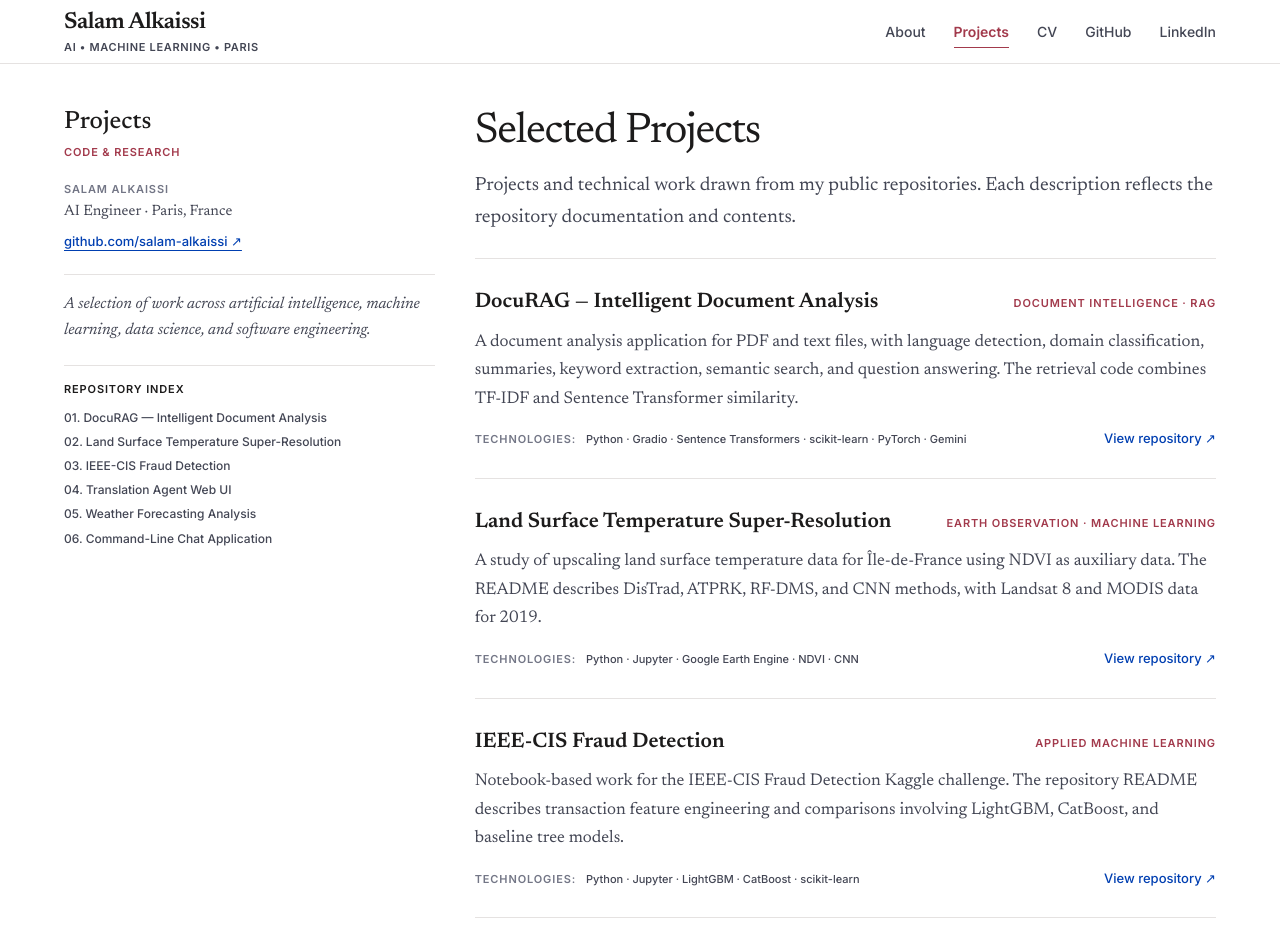
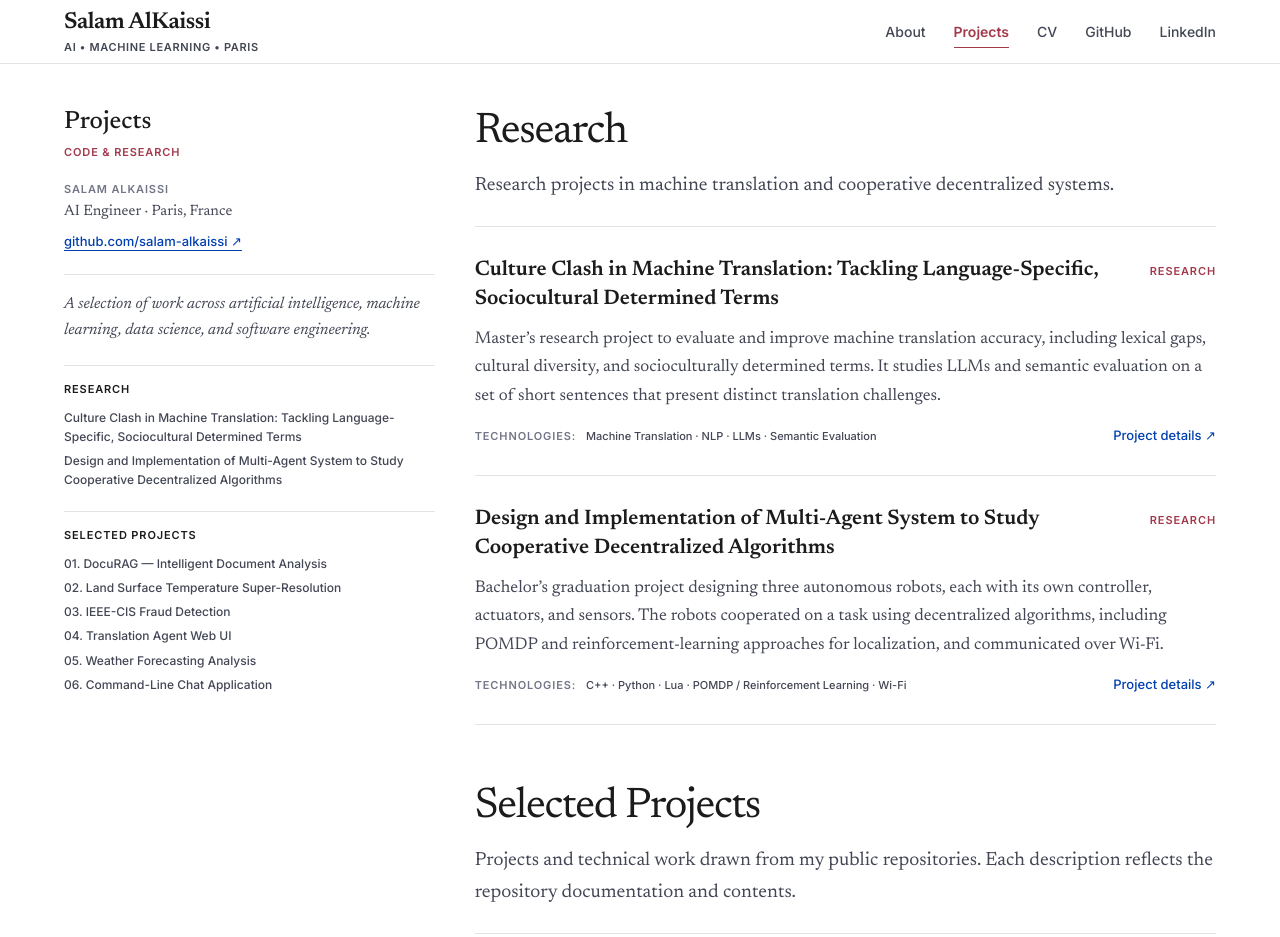
Before and after one commit to salam-alkaissi/salam-alkaissi.github.io, an Astro site: page /projects in a window 1280 px wide. Shown: the top 937 px of the page. Built offline with nearby package versions, Linux system fonts and the light colour scheme; Astro itself is replaced by a stand-in of ours.

Commit message:
Update profile name and add research projects

```diff
--- a/src/components/ProfileSidebar.astro
+++ b/src/components/ProfileSidebar.astro
@@ -1,10 +1,10 @@
 <aside class="profile-sidebar">
   <div class="profile-sticky">
     <div class="portrait-frame">
-      <img src="/images/profile.png" alt="Salam Alkaissi" width="3394" height="4525" />
+      <img src="/images/profile.png" alt="Salam AlKaissi" width="3394" height="4525" />
     </div>
     <div class="profile-identity">
-      <h1>Salam Alkaissi</h1>
+      <h1>Salam AlKaissi</h1>
       <p class="profile-title">AI Engineer | Machine Learning Engineer | Data Scientist</p>
       <p class="profile-specialties">Machine Learning · Deep Learning · Data Science</p>
       <p class="profile-location"><span aria-hidden="true">⌖</span> Paris, France</p>
--- /dev/null
+++ b/src/components/ResearchEntry.astro
@@ -0,0 +1,15 @@
+---
+import type { ResearchProject } from '../data/research';
+const { project } = Astro.props as { project: ResearchProject };
+---
+<article class="project-entry research-entry" id={project.id}>
+  <div class="project-heading">
+    <h3><a href={project.url} target="_blank" rel="noreferrer">{project.title}</a></h3>
+    <span class="meta-label project-category">Research</span>
+  </div>
+  <p class="project-description">{project.description}</p>
+  <div class="project-details">
+    <p class="tech-list"><span class="meta-label">TECHNOLOGIES:</span> {project.technologies.join(' · ')}</p>
+    <a class="source-link" href={project.url} target="_blank" rel="noreferrer">Project details <span aria-hidden="true">↗</span></a>
+  </div>
+</article>
--- a/src/components/SiteFooter.astro
+++ b/src/components/SiteFooter.astro
@@ -1,6 +1,6 @@
 <footer class="site-footer">
   <div class="footer-inner page-width">
     <p>SALAM ALKAISSI · AI ENGINEER · PARIS, FRANCE</p>
-    <p>© {new Date().getFullYear()} Salam Alkaissi</p>
+    <p>© {new Date().getFullYear()} Salam AlKaissi</p>
   </div>
 </footer>
--- a/src/components/SiteHeader.astro
+++ b/src/components/SiteHeader.astro
@@ -4,8 +4,8 @@ const { active } = Astro.props;
 ---
 <header class="site-header">
   <div class="header-inner page-width">
-    <a class="brand" href="/" aria-label="Salam Alkaissi, About Me">
-      <span class="brand-name">Salam Alkaissi</span>
+    <a class="brand" href="/" aria-label="Salam AlKaissi, About Me">
+      <span class="brand-name">Salam AlKaissi</span>
       <span class="brand-tagline">AI • MACHINE LEARNING • PARIS</span>
     </a>
     <nav class="top-nav" aria-label="Main navigation">
--- /dev/null
+++ b/src/data/research.ts
@@ -0,0 +1,26 @@
+export type ResearchProject = {
+  id: string;
+  title: string;
+  description: string;
+  technologies: string[];
+  url: string;
+};
+
+export const researchProjects: ResearchProject[] = [
+  {
+    id: 'culture-clash-machine-translation',
+    title: 'Culture Clash in Machine Translation: Tackling Language-Specific, Sociocultural Determined Terms',
+    description:
+      'Master’s research project to evaluate and improve machine translation accuracy, including lexical gaps, cultural diversity, and socioculturally determined terms. It studies LLMs and semantic evaluation on a set of short sentences that present distinct translation challenges.',
+    technologies: ['Machine Translation', 'NLP', 'LLMs', 'Semantic Evaluation'],
+    url: 'https://www.linkedin.com/in/salamalkaissi/details/projects/edit/forms/2091051771/',
+  },
+  {
+    id: 'cooperative-decentralized-algorithms',
+    title: 'Design and Implementation of Multi-Agent System to Study Cooperative Decentralized Algorithms',
+    description:
+      'Bachelor’s graduation project designing three autonomous robots, each with its own controller, actuators, and sensors. The robots cooperated on a task using decentralized algorithms, including POMDP and reinforcement-learning approaches for localization, and communicated over Wi-Fi.',
+    technologies: ['C++', 'Python', 'Lua', 'POMDP / Reinforcement Learning', 'Wi-Fi'],
+    url: 'https://www.linkedin.com/in/salamalkaissi/details/projects/edit/forms/1042373705/',
+  },
+];
--- a/src/pages/index.astro
+++ b/src/pages/index.astro
@@ -12,7 +12,7 @@ const focusAreas = [
   'Open-source contributions',
 ];
 ---
-<BaseLayout title="Salam Alkaissi — AI Engineer" description="About Salam Alkaissi, AI Engineer, Machine Learning Engineer, and Data Scientist." active="about">
+<BaseLayout title="Salam AlKaissi — AI Engineer" description="About Salam AlKaissi, AI Engineer, Machine Learning Engineer, and Data Scientist." active="about">
   <div class="about-layout">
     <ProfileSidebar />
     <article class="about-content">
--- a/src/pages/projects.astro
+++ b/src/pages/projects.astro
@@ -1,9 +1,11 @@
 ---
 import BaseLayout from '../layouts/BaseLayout.astro';
 import ProjectEntry from '../components/ProjectEntry.astro';
+import ResearchEntry from '../components/ResearchEntry.astro';
 import { projects } from '../data/projects';
+import { researchProjects } from '../data/research';
 ---
-<BaseLayout title="Projects — Salam Alkaissi" description="Selected machine learning, AI, data science, and engineering projects by Salam Alkaissi." active="projects">
+<BaseLayout title="Projects — Salam AlKaissi" description="Selected research, machine learning, AI, data science, and engineering projects by Salam AlKaissi." active="projects">
   <div class="projects-layout">
     <aside class="projects-sidebar">
       <div class="projects-sidebar-heading">
@@ -17,14 +19,30 @@ import { projects } from '../data/projects';
       </div>
       <p class="projects-sidebar-summary">A selection of work across artificial intelligence, machine learning, data science, and software engineering.</p>
       <div class="repository-index">
-        <p class="meta-label">REPOSITORY INDEX</p>
+        <p class="meta-label">RESEARCH</p>
         <nav aria-label="Project index">
+          {researchProjects.map((project) => <a href={`#${project.id}`}>{project.title}</a>)}
+        </nav>
+      </div>
+      <div class="repository-index">
+        <p class="meta-label">SELECTED PROJECTS</p>
+        <nav aria-label="Repository index">
           {projects.map((project, index) => <a href={`#${project.id}`}>{String(index + 1).padStart(2, '0')}. {project.title}</a>)}
         </nav>
       </div>
     </aside>
-    <section class="projects-content" aria-labelledby="selected-projects">
+    <div class="projects-content">
+      <section class="research-section" aria-labelledby="research-projects">
       <header class="projects-intro">
+        <h2 id="research-projects">Research</h2>
+        <p>Research projects in machine translation and cooperative decentralized systems.</p>
+      </header>
+      <div class="project-list research-project-list">
+        {researchProjects.map((project) => <ResearchEntry project={project} />)}
+      </div>
+      </section>
+      <section class="selected-projects-section" aria-labelledby="selected-projects">
+      <header class="projects-intro selected-projects-intro">
         <h2 id="selected-projects">Selected Projects</h2>
         <p>Projects and technical work drawn from my public repositories. Each description reflects the repository documentation and contents.</p>
       </header>
@@ -33,6 +51,7 @@ import { projects } from '../data/projects';
         <p class="body-small">Browse my GitHub profile for other public repositories.</p>
         <a href="https://github.com/salam-alkaissi" target="_blank" rel="noreferrer">Browse all repositories →</a>
       </div>
-    </section>
+      </section>
+    </div>
   </div>
 </BaseLayout>
--- a/src/styles/global.css
+++ b/src/styles/global.css
@@ -56,13 +56,13 @@ a:focus-visible { outline: 2px solid var(--navy); outline-offset: 3px; }
 .profile-note .meta-label { margin-bottom: 4px; }
 .about-content { padding-top: 2px; }
 .intro-copy { max-width: 850px; }
-.intro-copy p { margin: 0 0 28px; font-size: 21px; line-height: 1.72; }
+.intro-copy p { margin: 0 0 26px; font-size: 18px; line-height: 1.72; }
 .content-section { max-width: 850px; margin-top: 52px; padding-top: 42px; border-top: 1px solid var(--line); }
 .content-section h2 { margin: 0 0 16px; font-size: 29px; font-weight: 400; letter-spacing: -.02em; line-height: 1.3; }
-.content-section p { margin: 0; font-size: 19px; line-height: 1.75; }
+.content-section p { margin: 0; font-size: 17px; line-height: 1.75; }
 .interests-section { margin-top: 48px; }
 .interest-list { display: grid; gap: 12px; margin: 20px 0 0; padding: 0; list-style: none; }
-.interest-list li { position: relative; padding-left: 28px; font-size: 19px; line-height: 1.6; }
+.interest-list li { position: relative; padding-left: 28px; font-size: 17px; line-height: 1.6; }
 .interest-list li::before { position: absolute; top: 0; left: 0; color: var(--subtle); content: '–'; }
 .collaboration-note { display: flex; justify-content: space-between; gap: 28px; max-width: 850px; margin-top: 62px; padding-top: 24px; border-top: 1px solid var(--line); }
 .collaboration-note p { margin: 0; }
@@ -85,6 +85,8 @@ a:focus-visible { outline: 2px solid var(--navy); outline-offset: 3px; }
 .projects-intro { padding-bottom: 24px; border-bottom: 1px solid var(--line); }
 .projects-intro h2 { margin: 0; font-size: 43px; font-weight: 400; letter-spacing: -.03em; line-height: 1.2; }
 .projects-intro > p { max-width: 760px; margin: 12px 0 0; color: var(--muted); font-size: 19px; line-height: 1.7; }
+.selected-projects-intro { margin-top: 56px; }
+.research-project-list .project-entry:last-child { border-bottom: 1px solid var(--line); }
 .project-entry { padding-block: 29px; border-bottom: 1px solid var(--line); scroll-margin-top: 88px; }
 .project-heading { display: flex; justify-content: space-between; align-items: baseline; gap: 16px; }
 .project-heading h3 { margin: 0; font-size: 21px; font-weight: 600; line-height: 1.4; }
@@ -128,7 +130,7 @@ a:focus-visible { outline: 2px solid var(--navy); outline-offset: 3px; }
   .profile-sidebar .rule { margin-block: 20px 17px; }
   .profile-note,.projects-sidebar-summary,.repository-index { display: none; }
   .about-content { padding-top: 0; }
-  .intro-copy p { margin-bottom: 22px; font-size: 19px; line-height: 1.65; }
+  .intro-copy p { margin-bottom: 22px; font-size: 17px; line-height: 1.65; }
   .content-section { margin-top: 36px; padding-top: 30px; }
   .content-section h2 { font-size: 26px; }
   .content-section p,.interest-list li { font-size: 17px; }
```
Also changed, not shown: README.md.
